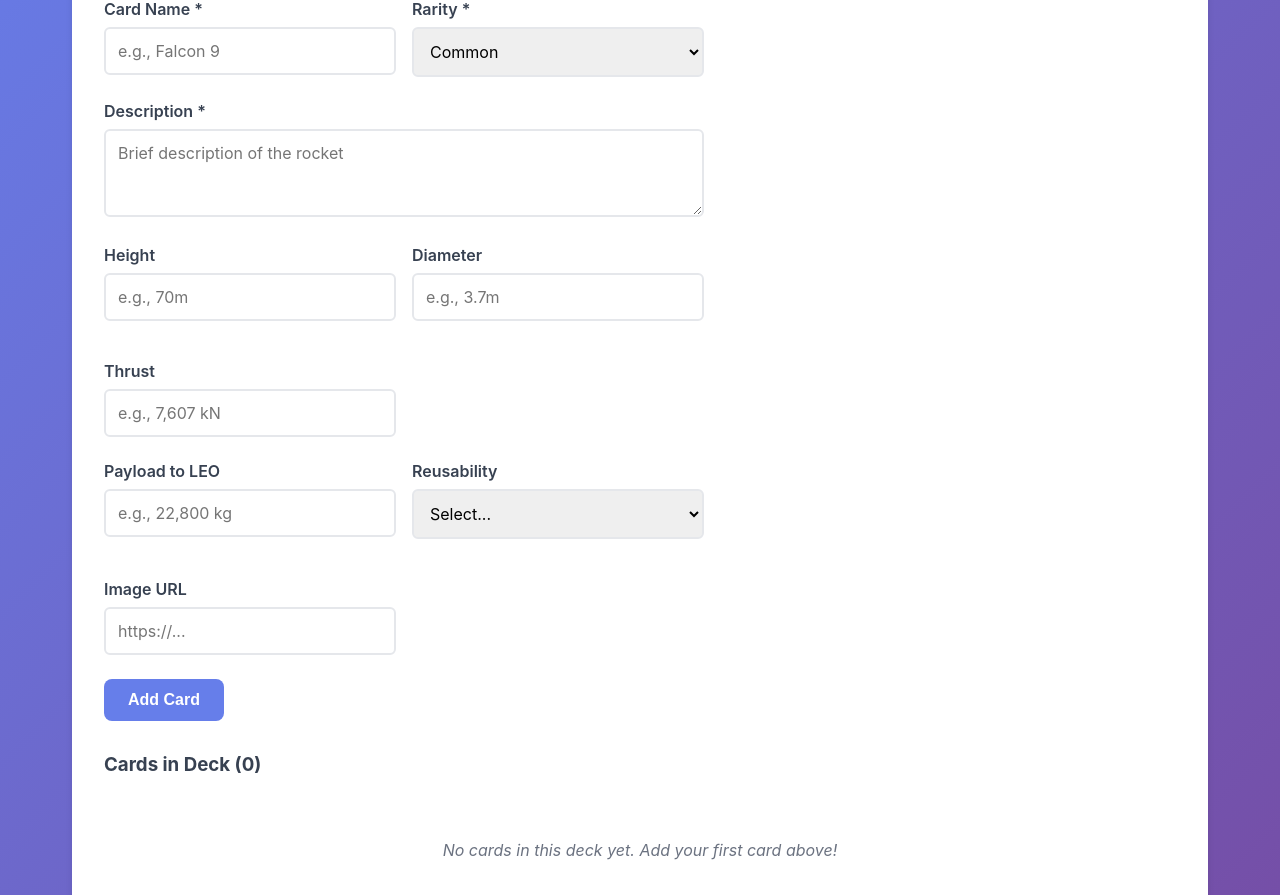
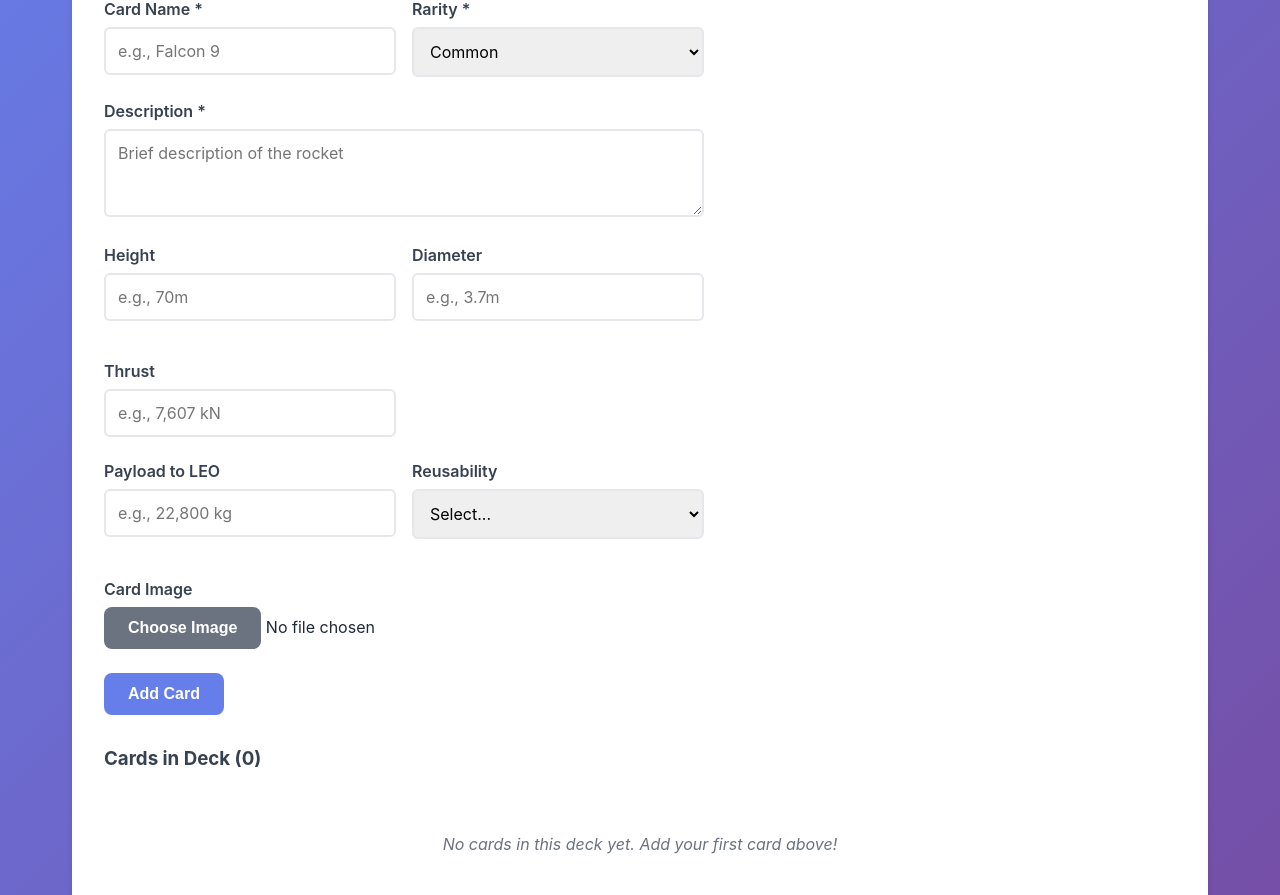
Before and after one commit to Excalium-OG/DeckForge, a FastAPI app: template web/templates/edit_deck.html in a window 1280 px wide. Shown: the part 241-1136 px from the top of the page. Run offline with FastAPI, Linux system fonts and the light colour scheme; the template is opened without the code that fills it, so the values that code supplies are empty; parts of the project's set-up code (start-up, migrations or seed data) failed here and were passed over.

Commit message:
Add ability to upload card images directly from client devices
Implement direct client-to-cloud image uploads using presigned URLs and Google Cloud Storage, with new API endpoints for URL generation and confirmation, and update the web interface to support file selection and preview.

Replit-Commit-Author: Agent
Replit-Commit-Session-Id: 4f55a179-6eba-411a-9077-d2266764e472
Replit-Commit-Checkpoint-Type: full_checkpoint
Replit-Commit-Screenshot-Url: https://storage.googleapis.com/screenshot-production-us-central1/f12067f3-d26e-4d2d-8bea-93b7035951eb/4f55a179-6eba-411a-9077-d2266764e472/55XnW43

```diff
--- a/pyproject.toml
+++ b/pyproject.toml
@@ -8,6 +8,7 @@ dependencies = [
     "authlib>=1.6.5",
     "discord-py>=2.6.4",
     "fastapi>=0.119.0",
+    "google-cloud-storage>=3.4.1",
     "httpx>=0.28.1",
     "itsdangerous>=2.2.0",
     "jinja2>=3.1.6",
--- a/web/main.py
+++ b/web/main.py
@@ -2,7 +2,7 @@ import os
 import asyncpg
 import secrets
 from fastapi import FastAPI, Request, Depends, HTTPException, Form, Response
-from fastapi.responses import HTMLResponse, RedirectResponse
+from fastapi.responses import HTMLResponse, RedirectResponse, StreamingResponse
 from fastapi.staticfiles import StaticFiles
 from fastapi.templating import Jinja2Templates
 from authlib.integrations.starlette_client import OAuth
@@ -10,6 +10,7 @@ from starlette.middleware.sessions import SessionMiddleware
 import httpx
 from typing import Optional, Dict, List
 from datetime import datetime, timedelta
+from web.object_storage import ObjectStorageService
 
 # Initialize FastAPI app
 app = FastAPI(title="DeckForge Admin Portal")
@@ -364,6 +365,56 @@ async def assign_deck_to_server(
 
     return RedirectResponse(url="/dashboard", status_code=303)
 
+@app.post("/api/images/upload-url")
+async def get_image_upload_url(request: Request, user = Depends(require_admin)):
+    """Get a presigned URL for uploading an image"""
+    file_extension = request.query_params.get("extension", "")
+
+    storage = ObjectStorageService()
+    upload_url = await storage.get_upload_url(file_extension)
+
+    return {"uploadUrl": upload_url}
+
+@app.post("/api/images/confirm")
+async def confirm_image_upload(
+    request: Request,
+    upload_url: str = Form(...),
+    user = Depends(require_admin)
+):
+    """Confirm image upload and return the image path for database storage"""
+    storage = ObjectStorageService()
+    image_path = storage.get_image_path(upload_url)
+
+    return {"imagePath": image_path}
+
+@app.get("/images/card-images/{image_id:path}")
+async def serve_card_image(image_id: str):
+    """Serve uploaded card images from object storage"""
+    storage = ObjectStorageService()
+    image_path = f"/images/card-images/{image_id}"
+
+    blob = await storage.get_image_blob(image_path)
+    if not blob:
+        raise HTTPException(status_code=404, detail="Image not found")
+
+    # Stream the image
+    content = blob.download_as_bytes()
+
+    # Determine content type
+    content_type = "image/jpeg"
+    if image_id.lower().endswith(".png"):
+        content_type = "image/png"
+    elif image_id.lower().endswith(".gif"):
+        content_type = "image/gif"
+    elif image_id.lower().endswith(".webp"):
+        content_type = "image/webp"
+
+    return Response(
+        content=content,
+        media_type=content_type,
+        headers={"Cache-Control": "public, max-age=31536000"}  # Cache for 1 year
+    )
+
 @app.get("/deck/create", response_class=HTMLResponse)
 async def create_deck_form(request: Request, user = Depends(require_admin)):
     """Show deck creation form"""
--- /dev/null
+++ b/web/object_storage.py
@@ -0,0 +1,164 @@
+"""
+Replit Object Storage Service
+Handles image uploads and retrieval using Google Cloud Storage
+"""
+import os
+import uuid
+from datetime import datetime, timedelta
+from google.cloud import storage
+from google.cloud.storage import Blob
+from google.auth import external_account
+import httpx
+from typing import Optional
+
+REPLIT_SIDECAR_ENDPOINT = "http://127.0.0.1:1106"
+
+class ObjectStorageService:
+    """Service for interacting with Replit's object storage"""
+
+    def __init__(self):
+        # Create proper external account credentials
+        credentials_info = {
+            "type": "external_account",
+            "audience": "replit",
+            "subject_token_type": "access_token",
+            "token_url": f"{REPLIT_SIDECAR_ENDPOINT}/token",
+            "credential_source": {
+                "url": f"{REPLIT_SIDECAR_ENDPOINT}/credential",
+                "format": {
+                    "type": "json",
+                    "subject_token_field_name": "access_token",
+                },
+            },
+            "universe_domain": "googleapis.com",
+        }
+
+        credentials = external_account.Credentials.from_info(credentials_info)
+        self.client = storage.Client(credentials=credentials, project="")
+
+    def get_private_object_dir(self) -> str:
+        """Get the private object directory from environment"""
+        dir_path = os.getenv("PRIVATE_OBJECT_DIR", "")
+        if not dir_path:
+            raise ValueError(
+                "PRIVATE_OBJECT_DIR not set. Create a bucket in 'Object Storage' "
+                "tool and set PRIVATE_OBJECT_DIR env var."
+            )
+        return dir_path
+
+    async def get_upload_url(self, file_extension: str = "") -> str:
+        """Generate a presigned upload URL for image uploads"""
+        private_dir = self.get_private_object_dir()
+        object_id = str(uuid.uuid4())
+
+        # Add file extension if provided
+        if file_extension:
+            object_id = f"{object_id}{file_extension}"
+
+        full_path = f"{private_dir}/card-images/{object_id}"
+        bucket_name, object_name = self._parse_object_path(full_path)
+
+        # Get presigned URL from Replit sidecar
+        signed_url = await self._sign_object_url(
+            bucket_name=bucket_name,
+            object_name=object_name,
+            method="PUT",
+            ttl_sec=900  # 15 minutes
+        )
+
+        return signed_url
+
+    def get_image_path(self, upload_url: str) -> str:
+        """
+        Convert upload URL to image path that can be stored in database
+        Format: /images/card-images/{uuid}
+        """
+        private_dir = self.get_private_object_dir()
+        if not private_dir.endswith("/"):
+            private_dir = f"{private_dir}/"
+
+        # Extract object name from GCS URL
+        if upload_url.startswith("https://storage.googleapis.com/"):
+            # Parse the URL to get the object path
+            parts = upload_url.split("?")[0].split("/")
+            # Find where the bucket name starts (after storage.googleapis.com/)
+            bucket_start_idx = parts.index("storage.googleapis.com") + 1
+            bucket_name = parts[bucket_start_idx]
+            object_name = "/".join(parts[bucket_start_idx + 1:])
+
+            # Reconstruct full path
+            full_path = f"/{bucket_name}/{object_name}"
+
+            # Extract the card-images part
+            if f"{private_dir}card-images/" in full_path:
+                image_id = full_path.split(f"{private_dir}card-images/")[1]
+                return f"/images/card-images/{image_id}"
+
+        return upload_url
+
+    async def get_image_blob(self, image_path: str) -> Optional[Blob]:
+        """Get the blob object for an image path"""
+        if not image_path.startswith("/images/card-images/"):
+            return None
+
+        # Extract image ID from path
+        image_id = image_path.replace("/images/card-images/", "")
+        private_dir = self.get_private_object_dir()
+        full_path = f"{private_dir}/card-images/{image_id}"
+
+        bucket_name, object_name = self._parse_object_path(full_path)
+        bucket = self.client.bucket(bucket_name)
+        blob = bucket.blob(object_name)
+
+        # Check if exists
+        if not blob.exists():
+            return None
+
+        return blob
+
+    def _parse_object_path(self, path: str) -> tuple[str, str]:
+        """Parse object path into bucket name and object name"""
+        if not path.startswith("/"):
+            path = f"/{path}"
+
+        parts = path.split("/")
+        if len(parts) < 3:
+            raise ValueError("Invalid path: must contain at least a bucket name")
+
+        bucket_name = parts[1]
+        object_name = "/".join(parts[2:])
+
+        return bucket_name, object_name
+
+    async def _sign_object_url(
+        self,
+        bucket_name: str,
+        object_name: str,
+        method: str,
+        ttl_sec: int
+    ) -> str:
+        """Get signed URL from Replit sidecar"""
+        expires_at = (datetime.utcnow() + timedelta(seconds=ttl_sec)).isoformat()
+
+        request_data = {
+            "bucket_name": bucket_name,
+            "object_name": object_name,
+            "method": method,
+            "expires_at": expires_at
+        }
+
+        async with httpx.AsyncClient() as client:
+            response = await client.post(
+                f"{REPLIT_SIDECAR_ENDPOINT}/object-storage/signed-object-url",
+                json=request_data,
+                headers={"Content-Type": "application/json"}
+            )
+
+            if response.status_code != 200:
+                raise Exception(
+                    f"Failed to sign object URL, status: {response.status_code}, "
+                    f"make sure you're running on Replit"
+                )
+
+            data = response.json()
+            return data["signed_url"]
--- a/web/templates/edit_deck.html
+++ b/web/templates/edit_deck.html
@@ -75,14 +75,95 @@
                 </div>
 
                 <div class="form-group">
-                    <label for="image_url">Image URL</label>
-                    <input type="url" id="image_url" name="image_url" placeholder="https://...">
+                    <label for="image">Card Image</label>
+                    <input type="file" id="image" accept="image/*" style="display: none;">
+                    <input type="hidden" id="image_url" name="image_url">
+                    <div class="image-upload-container">
+                        <button type="button" id="upload-btn" class="btn btn-secondary">Choose Image</button>
+                        <span id="upload-status">No file chosen</span>
+                        <div id="image-preview"></div>
+                    </div>
                 </div>
             </div>
 
             <button type="submit" class="btn btn-primary">Add Card</button>
         </form>
     </div>
+
+    <script>
+    // Image upload functionality
+    const fileInput = document.getElementById('image');
+    const uploadBtn = document.getElementById('upload-btn');
+    const uploadStatus = document.getElementById('upload-status');
+    const imageUrlInput = document.getElementById('image_url');
+    const imagePreview = document.getElementById('image-preview');
+
+    uploadBtn.addEventListener('click', () => {
+        fileInput.click();
+    });
+
+    fileInput.addEventListener('change', async (e) => {
+        const file = e.target.files[0];
+        if (!file) return;
+
+        // Show preview
+        const reader = new FileReader();
+        reader.onload = (e) => {
+            imagePreview.innerHTML = `<img src="${e.target.result}" style="max-width: 200px; max-height: 200px; margin-top: 10px; border-radius: 4px;">`;
+        };
+        reader.readAsDataURL(file);
+
+        uploadStatus.textContent = 'Uploading...';
+        uploadBtn.disabled = true;
+
+        try {
+            // Get file extension
+            const extension = '.' + file.name.split('.').pop();
+
+            // Get presigned upload URL
+            const urlResponse = await fetch(`/api/images/upload-url?extension=${encodeURIComponent(extension)}`, {
+                method: 'POST'
+            });
+            const { uploadUrl } = await urlResponse.json();
+
+            // Upload file directly to object storage
+            const uploadResponse = await fetch(uploadUrl, {
+                method: 'PUT',
+                body: file,
+                headers: {
+                    'Content-Type': file.type
+                }
+            });
+
+            if (!uploadResponse.ok) {
+                throw new Error('Upload failed');
+            }
+
+            // Confirm upload and get image path
+            const formData = new FormData();
+            formData.append('upload_url', uploadUrl.split('?')[0]); // Remove query params
+
+            const confirmResponse = await fetch('/api/images/confirm', {
+                method: 'POST',
+                body: formData
+            });
+            const { imagePath } = await confirmResponse.json();
+
+            // Set the image path in hidden input
+            imageUrlInput.value = imagePath;
+            uploadStatus.textContent = `✓ ${file.name}`;
+            uploadStatus.style.color = 'green';
+
+        } catch (error) {
+            console.error('Upload error:', error);
+            uploadStatus.textContent = '✗ Upload failed';
+            uploadStatus.style.color = 'red';
+            imagePreview.innerHTML = '';
+        } finally {
+            uploadBtn.disabled = false;
+        }
+    });
+    </script>
 
     <div class="section">
         <h3>Cards in Deck ({{ cards|length }})</h3>
```
Also changed, not shown: replit.md (+7 -1 lines), 2 other files.
